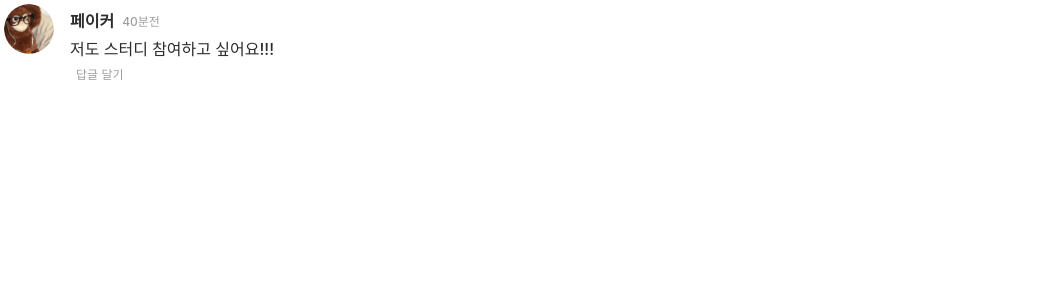
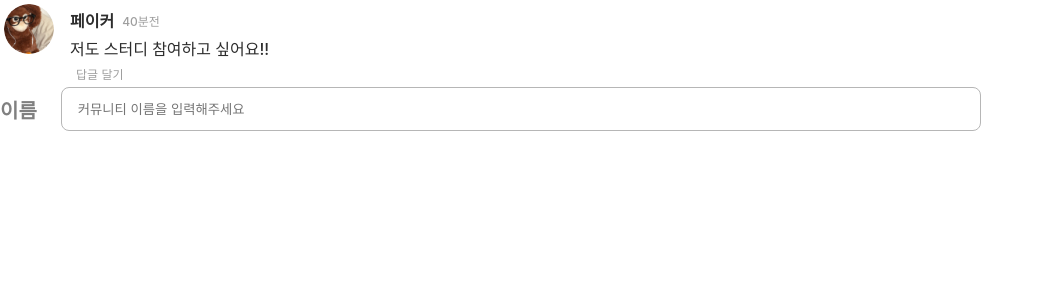
Before and after one commit to jihyezi/StudyBuddy, a React (Create React App) app: page / in a window 1280 px wide. Shown: the top 300 px of the page, without its empty margins (0-1043 px from the left). Built offline with nearby package versions, Linux system fonts and the light colour scheme.

Commit message:
feat: inputfield 컴포넌트 생성

```diff
--- a/src/components/comments.js
+++ b/src/components/comments.js
@@ -4,7 +4,7 @@ const data = {
     data1: {
         nickname: '페이커',
         time: '40분전',
-        content: '저도 스터디 참여하고 싶어요!!!',
+        content: '저도 스터디 참여하고 싶어요!!',
     }
 }
 
@@ -19,7 +19,7 @@ const Comments = () => {
                     <span style={{ color: '#2D2D2D', fontSize: 16, fontWeight: 800 }}>{data.data1.nickname}</span>
                     <span style={{ color: '#9E9E9E', fontSize: 12, fontWeight: 500 }}>{data.data1.time}</span>
                 </div>
-                <span style={{ color: '#2D2D2D', fontSize: 16, fontWeight: 500, marginBottom: 4 }}>{data.data1.content}</span>
+                <span style={{ maxWidth: 600, color: '#2D2D2D', fontSize: 16, fontWeight: 500, marginBottom: 4, textAlign: 'left' }}>{data.data1.content}</span>
                 <button style={{ background: 'white', border: 'none', color: '#9E9E9E', fontSize: 12, textAlign: 'left' }}>답글 달기</button>
             </div>
 
--- /dev/null
+++ b/src/components/inputfield.js
@@ -0,0 +1,19 @@
+const data = {
+    data1: {
+        title: '이름',
+        placeholder: '커뮤니티 이름을 입력해주세요'
+    }
+}
+
+const inputfield = () => {
+    return (
+        <div style={{ display: 'flex', flexDirection: 'row', gap: 24, alignItems: 'center' }}>
+            <div style={{ color: '#808080', fontSize: 20, fontWeight: 600 }}>{data.data1.title}</div>
+            <div>
+                <input type="text" placeholder={data.data1.placeholder} style={{ width: 900, height: 40, paddingLeft: 16, borderRadius: 8, borderWidth: 1.5, borderStyle: 'solid', borderColor: '#B6B6B6', outlineColor: '#FF7474' }} />
+            </div>
+        </div>
+    )
+}
+
+export default inputfield;
--- a/src/pages/Test.js
+++ b/src/pages/Test.js
@@ -1,9 +1,11 @@
 import Comments from "../components/comments";
+import Inputfield from "../components/inputfield";
 
 const Test = () => {
     return (
         <div>
             <Comments />
+            <Inputfield />
         </div>
     )
 }
```
